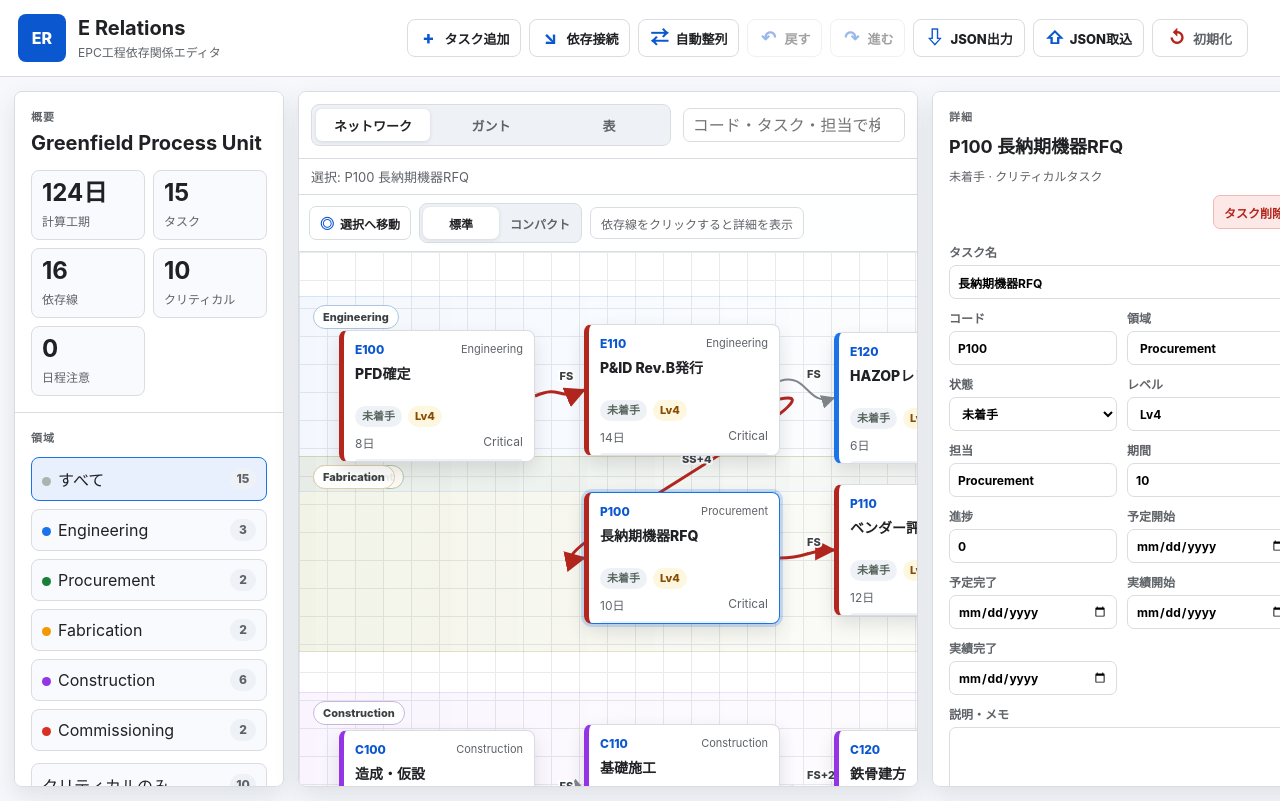
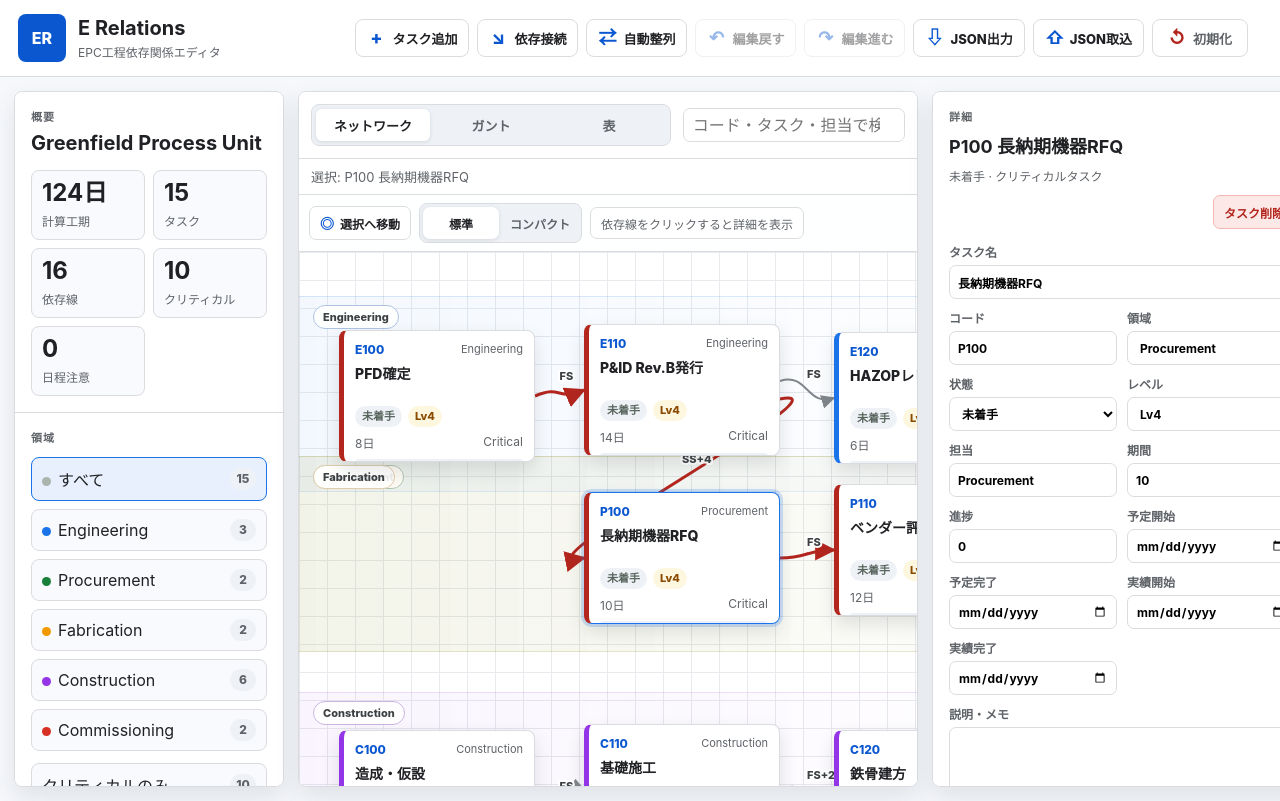
Before and after one commit to nomhck/e_relations, a website: page docs/index.html in a window 1280 px wide. Shown: the top 801 px of the page. Drawn offline with Linux system fonts and the light colour scheme; no server answers.

Commit message:
Bump Pages asset version

```diff
--- a/docs/index.html
+++ b/docs/index.html
@@ -4,7 +4,7 @@
     <meta charset="utf-8">
     <meta name="viewport" content="width=device-width, initial-scale=1">
     <title>E Relations</title>
-    <link rel="stylesheet" href="./styles.css?v=7">
+    <link rel="stylesheet" href="./styles.css?v=8">
   </head>
   <body>
     <!-- 画面上部: ブランド名、主要操作、依存接続時の入力設定をまとめるヘッダーです。 -->
@@ -31,13 +31,13 @@
           <span class="action-icon">⇄</span>
           <span>自動整列</span>
         </button>
-        <button id="undoAction" class="action-button utility" title="元に戻す" aria-label="元に戻す" disabled>
+        <button id="undoAction" class="action-button utility" title="タスク・依存線の編集を元に戻す" aria-label="タスク・依存線の編集を元に戻す" disabled>
           <span class="action-icon">↶</span>
-          <span>戻す</span>
+          <span>編集戻す</span>
         </button>
-        <button id="redoAction" class="action-button utility" title="やり直す" aria-label="やり直す" disabled>
+        <button id="redoAction" class="action-button utility" title="タスク・依存線の編集をやり直す" aria-label="タスク・依存線の編集をやり直す" disabled>
           <span class="action-icon">↷</span>
-          <span>進む</span>
+          <span>編集進む</span>
         </button>
         <button id="exportJson" class="action-button file-action" title="工程JSONを書き出す" aria-label="工程JSONを書き出す">
           <span class="action-icon">⇩</span>
@@ -160,6 +160,6 @@
       <aside class="inspector" id="inspector"></aside>
     </main>
 
-    <script src="./app.js?v=7"></script>
+    <script src="./app.js?v=8"></script>
   </body>
 </html>
```
Also changed, not shown: web/index.html (+6 -6 lines).
